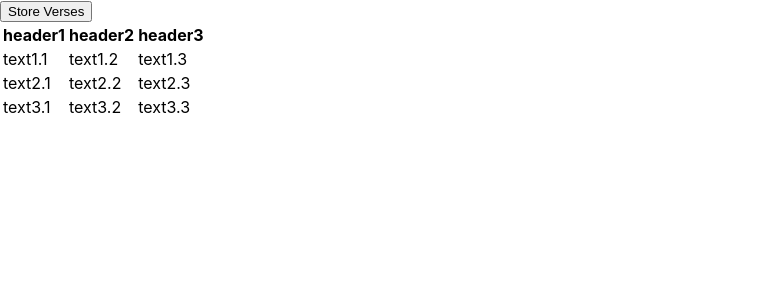
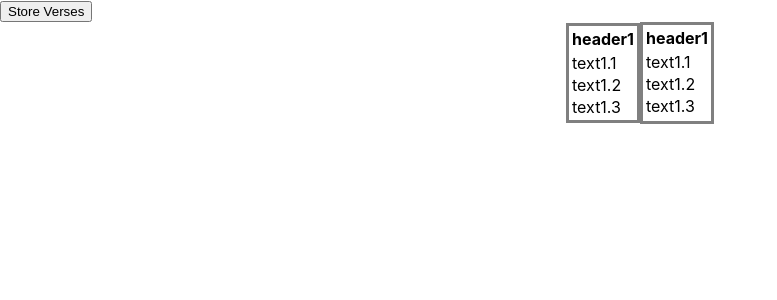
Before and after one commit to CodeWarrior-debug/plenary-engager, a React (Create React App) app: page / in a window 1280 px wide. Shown: the top 300 px of the page, without its empty margins (0-777 px from the left). Built offline with nearby package versions, Linux system fonts and the light colour scheme.

Commit message:
two tables solution

```diff
--- /dev/null
+++ b/src/pages/styles.css
@@ -0,0 +1,14 @@
+.wrapper{
+    display:flex;
+    flex-direction:row;
+    justify-content:center;
+    align-items:center;
+}
+
+td{
+    display:block;
+}
+
+table{
+    border-style: solid;
+}
--- a/src/pages/test.js
+++ b/src/pages/test.js
@@ -1,8 +1,9 @@
 import React from 'react'
+import "./styles.css"
 
 export default function Test() {
 
-    const mytab1 = document.getElementById('mytab1')
+    const mytab1 = document.getElementById('originalsTab1')
 
     const storeItems = () => {
 
@@ -13,13 +14,10 @@ export default function Test() {
         {
            let val = cell.innerText; // your code below
            storeArr.push(val);
+           console.log(row);
         }
     }
     console.log(storeArr);
-}
-
-const Button = () => {
-    <button style={{"min-height":"100px"}} type='button' onClick={storeItems}>Swap Items</button>
 }
 
   return (
@@ -28,13 +26,28 @@ const Button = () => {
     <button onClick={storeItems}>
         Store Verses
       </button>
+<div class="wrapper">
 
-      <table id="mytab1">
+      <table id="originalsTab1">
   <thead>
     <tr>
       <th>header1</th>
-      <th>header2</th>
-      <th>header3</th>
+    </tr>
+   </thead>
+   <tbody>
+     <tr>
+       <td>text1.1</td>
+       <td>text1.2</td>
+       <td>text1.3</td>
+     </tr>
+  </tbody>
+</table>
+
+
+<table id="replaceTab1">
+  <thead>
+    <tr>
+      <th>header1</th>
     </tr>
    </thead>
    <tbody>
@@ -44,19 +57,10 @@ const Button = () => {
        <td>text1.3</td>
      </tr>
      <tr>
-       <td>text2.1</td>
-       <td>text2.2</td>
-       <td>text2.3</td>
-     </tr>
-     <tr>
-       <td>text3.1</td>
-       <td>text3.2</td>
-       <td>text3.3</td>
-     </tr>
-     <tr>
      </tr>
   </tbody>
 </table>
+</div>
 </>
   )
 }
```
